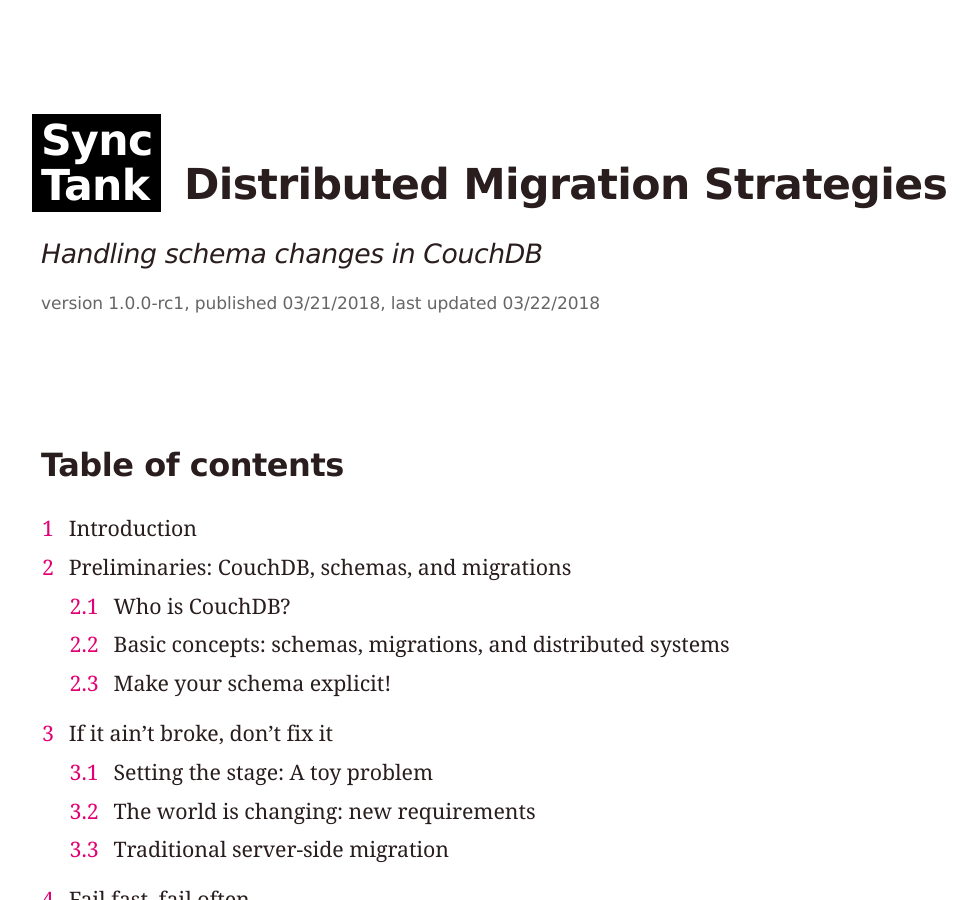
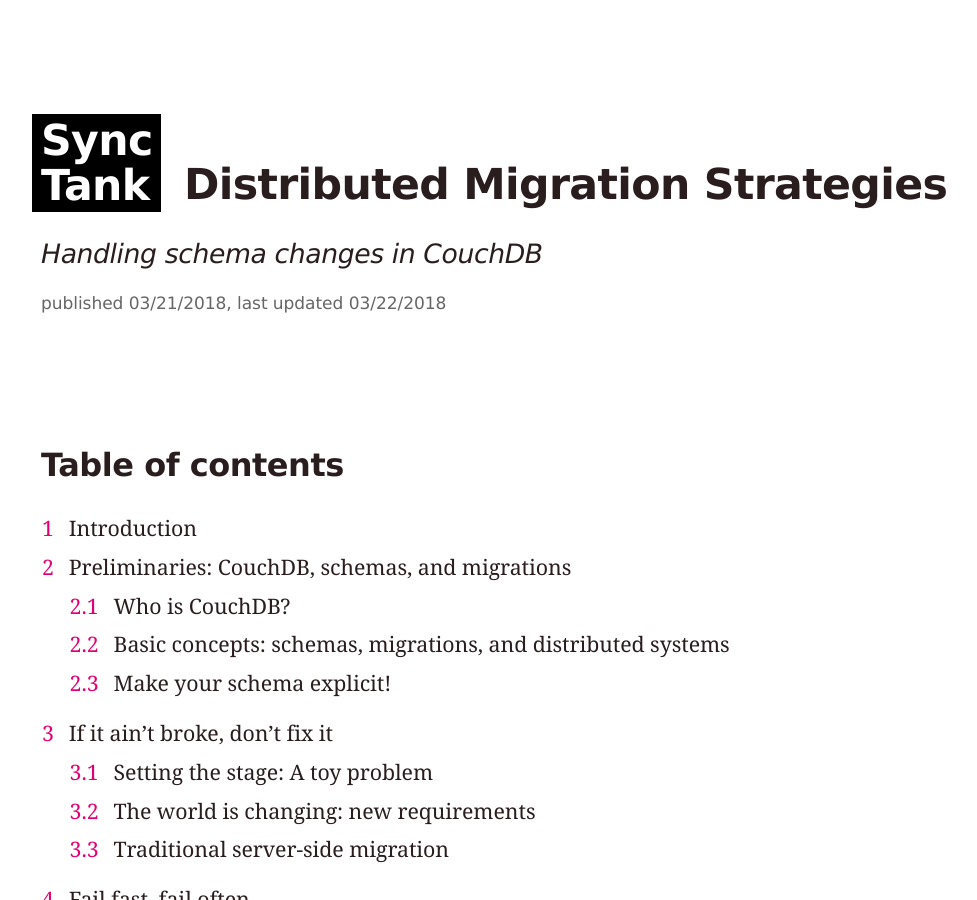
Before and after one commit to jo/sync-tank, a Jekyll site: the page built from distributed-migration-strategies/index.md, in a window 1280 px wide and 900 px high. Shown: the whole window, without its empty margins (87-1064 px from the left). Built offline with Jekyll 4.4.1, drawn with Linux system fonts in a browser that asks for light colours; our own code applies the rules of GitHub Pages for plain Markdown files.

Commit message:
do not show version

```diff
--- a/distributed-migration-strategies/index.md
+++ b/distributed-migration-strategies/index.md
@@ -11,7 +11,7 @@
 ## Handling schema changes in CouchDB
 {:.no_toc}
 
-version  {{ page.version }}, published {{ page.publishedAt | date: '%m/%d/%Y' }}, last updated {{ page.lastUpdatedAt | date: '%m/%d/%Y' }}
+published {{ page.publishedAt | date: '%m/%d/%Y' }}, last updated {{ page.lastUpdatedAt | date: '%m/%d/%Y' }}
 
 ## Table of contents
 {:.no_toc}
```
